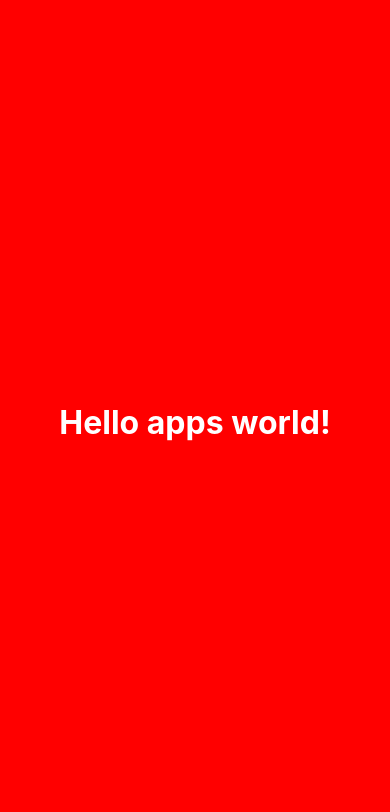
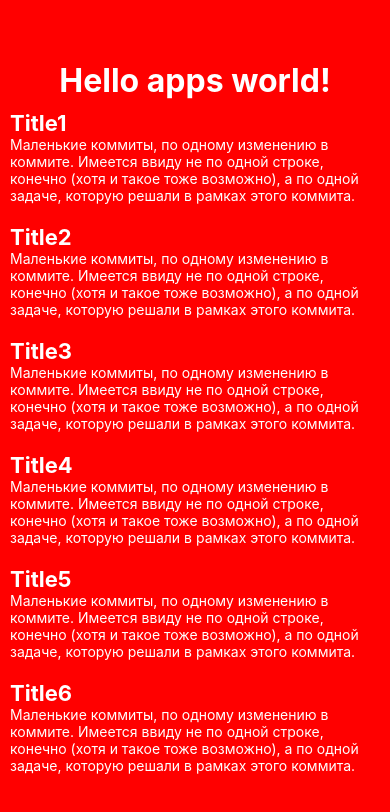
Before and after one commit to anton-zm/react-native-test, a React Native app: screen / in a window 390 px wide. Shown: the top 812 px of the page. Built offline with nearby package versions, Linux system fonts and the light colour scheme.

Commit message:
render cards

```diff
--- a/App.js
+++ b/App.js
@@ -2,14 +2,18 @@ import { StatusBar } from 'expo-status-bar';
 import React from 'react';
 import { StyleSheet, Text, View } from 'react-native';
 import { Card } from './src/components/Card';
+import { dataArray } from './src/dataArray';
 
 export default function App() {
+  console.log(dataArray);
   return (
     <View style={styles.container}>
       <Text style={styles.title}>Hello apps world!</Text>
-      {/* <View>{dataArray.map((item, index) => (
-            <Card  title={item.title}  key={index} text={item.text} />
-          ))}</View> */}
+      <View>
+        {dataArray.map((item, index) => (
+          <Card title={item.title} text={item.text} key={index} />
+        ))}
+      </View>
     </View>
   );
 }
--- a/src/components/Card.js
+++ b/src/components/Card.js
@@ -6,7 +6,7 @@ export const Card = (props) => {
   return (
     <View style={styles.card}>
       <CardTitle title={props.title} />
-      <Text>{props.text}</Text>
+      <Text style={styles.text}>{props.text}</Text>
     </View>
   );
 };
--- a/src/components/CardTitle.js
+++ b/src/components/CardTitle.js
@@ -8,6 +8,7 @@ export const CardTitle = (props) => {
 const styles = StyleSheet.create({
   cardTitle: {
     color: 'white',
-    fontSize: 18,
+    fontWeight: 'bold',
+    fontSize: 22,
   },
 });
```
